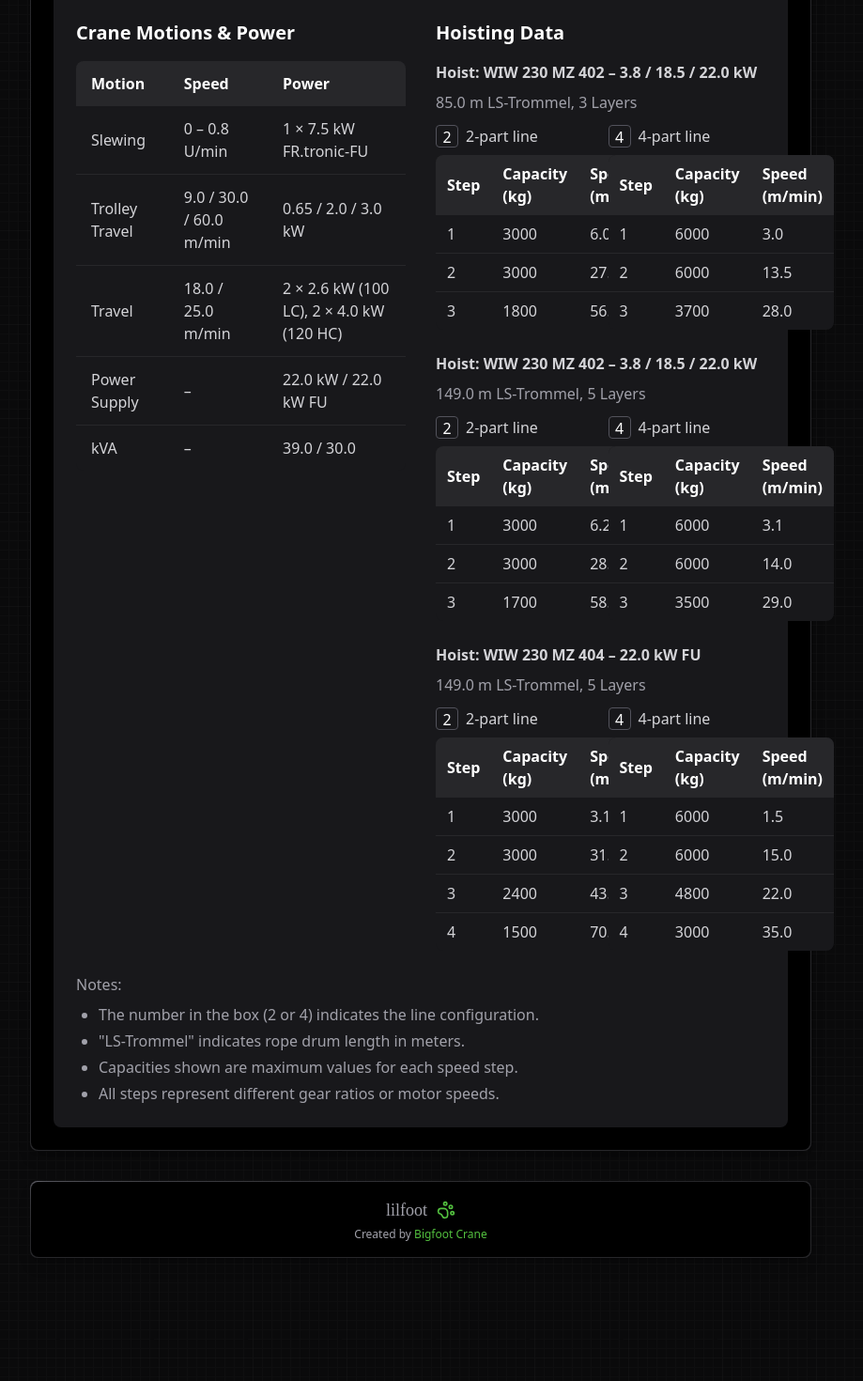
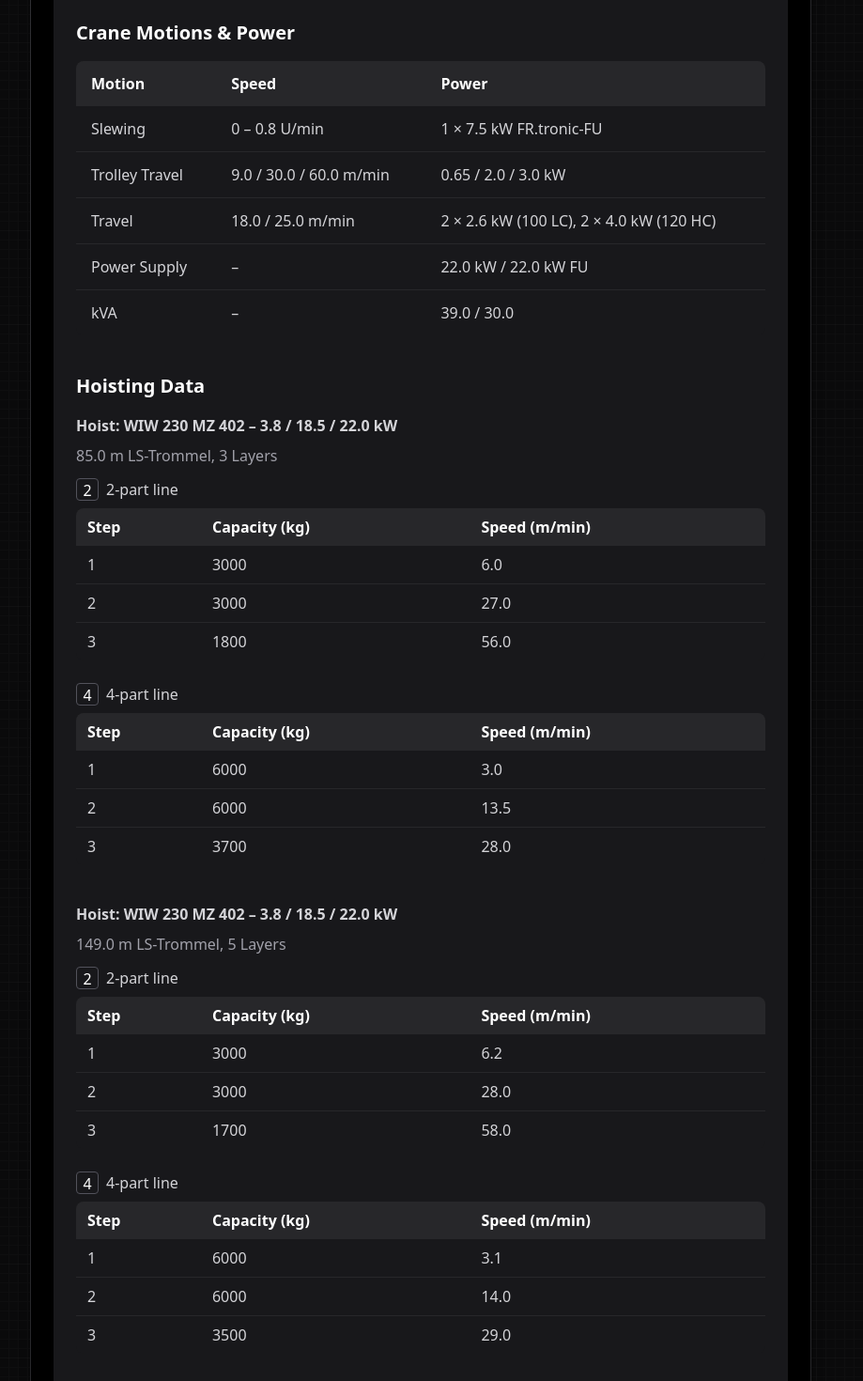
Before and after one commit to ArsCodeAmatoria/lilfoot, a Next.js app: page /tower-crane/liebherr-100lc in a window 1280 px wide. Shown: the part 2560-4030 px from the top of the page at 94% size, without its empty margins (336-1255 px from the left). Built offline with nearby package versions, Linux system fonts and the light colour scheme; a web font is replaced by a local one.

Commit message:
Update crane mechanism performance tables layout to vertical stacking

```diff
--- a/app/tower-crane/liebherr-100lc/charts.tsx
+++ b/app/tower-crane/liebherr-100lc/charts.tsx
@@ -374,9 +374,8 @@ export default function LoadCharts() {
           Detailed specifications of the crane's motions, power ratings, and hoisting capabilities in various configurations.
         </p>
 
-        <div className="grid grid-cols-1 lg:grid-cols-2 gap-8">
         {/* Left Panel - Crane Motions & Power */}
-          <div>
+        <div className="mb-10">
           <h3 className="text-xl font-bold mb-4">Crane Motions & Power</h3>
           <div className="overflow-x-auto">
             <table className="min-w-full bg-gray-900 rounded-lg overflow-hidden">
@@ -423,18 +422,18 @@ export default function LoadCharts() {
           <h3 className="text-xl font-bold mb-4">Hoisting Data</h3>
 
           {/* WIW 230 MZ 402 - 85.0m Drum */}
-            <div className="mb-6">
+          <div className="mb-10">
             <h4 className="font-bold mb-2 text-gray-300">Hoist: WIW 230 MZ 402 – 3.8 / 18.5 / 22.0 kW</h4>
             <p className="text-gray-400 mb-3">85.0 m LS-Trommel, 3 Layers</p>
 
-              <div className="grid grid-cols-1 md:grid-cols-2 gap-4">
             {/* 2-part line */}
-                <div>
+            <div className="mb-6">
               <div className="flex items-center gap-2 mb-2">
                 <div className="w-6 h-6 text-center leading-6 border border-gray-600 rounded">2</div>
                 <span className="text-gray-300">2-part line</span>
               </div>
-                  <table className="w-full bg-gray-900 rounded-lg overflow-hidden">
+              <div className="overflow-x-auto">
+                <table className="min-w-full bg-gray-900 rounded-lg overflow-hidden">
                   <thead className="bg-gray-800">
                     <tr>
                       <th className="px-3 py-2 text-left font-bold">Step</th>
@@ -461,6 +460,7 @@ export default function LoadCharts() {
                   </tbody>
                 </table>
               </div>
+            </div>
 
             {/* 4-part line */}
             <div>
@@ -468,7 +468,8 @@ export default function LoadCharts() {
                 <div className="w-6 h-6 text-center leading-6 border border-gray-600 rounded">4</div>
                 <span className="text-gray-300">4-part line</span>
               </div>
-                  <table className="w-full bg-gray-900 rounded-lg overflow-hidden">
+              <div className="overflow-x-auto">
+                <table className="min-w-full bg-gray-900 rounded-lg overflow-hidden">
                   <thead className="bg-gray-800">
                     <tr>
                       <th className="px-3 py-2 text-left font-bold">Step</th>
@@ -499,18 +500,18 @@ export default function LoadCharts() {
           </div>
 
           {/* WIW 230 MZ 402 - 149.0m Drum */}
-            <div className="mb-6">
+          <div className="mb-10">
             <h4 className="font-bold mb-2 text-gray-300">Hoist: WIW 230 MZ 402 – 3.8 / 18.5 / 22.0 kW</h4>
             <p className="text-gray-400 mb-3">149.0 m LS-Trommel, 5 Layers</p>
 
-              <div className="grid grid-cols-1 md:grid-cols-2 gap-4">
             {/* 2-part line */}
-                <div>
+            <div className="mb-6">
               <div className="flex items-center gap-2 mb-2">
                 <div className="w-6 h-6 text-center leading-6 border border-gray-600 rounded">2</div>
                 <span className="text-gray-300">2-part line</span>
               </div>
-                  <table className="w-full bg-gray-900 rounded-lg overflow-hidden">
+              <div className="overflow-x-auto">
+                <table className="min-w-full bg-gray-900 rounded-lg overflow-hidden">
                   <thead className="bg-gray-800">
                     <tr>
                       <th className="px-3 py-2 text-left font-bold">Step</th>
@@ -537,6 +538,7 @@ export default function LoadCharts() {
                   </tbody>
                 </table>
               </div>
+            </div>
 
             {/* 4-part line */}
             <div>
@@ -544,7 +546,8 @@ export default function LoadCharts() {
                 <div className="w-6 h-6 text-center leading-6 border border-gray-600 rounded">4</div>
                 <span className="text-gray-300">4-part line</span>
               </div>
-                  <table className="w-full bg-gray-900 rounded-lg overflow-hidden">
+              <div className="overflow-x-auto">
+                <table className="min-w-full bg-gray-900 rounded-lg overflow-hidden">
                   <thead className="bg-gray-800">
                     <tr>
                       <th className="px-3 py-2 text-left font-bold">Step</th>
@@ -575,18 +578,18 @@ export default function LoadCharts() {
           </div>
 
           {/* WIW 230 MZ 404 - 149.0m Drum */}
-            <div>
+          <div className="mb-10">
             <h4 className="font-bold mb-2 text-gray-300">Hoist: WIW 230 MZ 404 – 22.0 kW FU</h4>
             <p className="text-gray-400 mb-3">149.0 m LS-Trommel, 5 Layers</p>
 
-              <div className="grid grid-cols-1 md:grid-cols-2 gap-4">
             {/* 2-part line */}
-                <div>
+            <div className="mb-6">
               <div className="flex items-center gap-2 mb-2">
                 <div className="w-6 h-6 text-center leading-6 border border-gray-600 rounded">2</div>
                 <span className="text-gray-300">2-part line</span>
               </div>
-                  <table className="w-full bg-gray-900 rounded-lg overflow-hidden">
+              <div className="overflow-x-auto">
+                <table className="min-w-full bg-gray-900 rounded-lg overflow-hidden">
                   <thead className="bg-gray-800">
                     <tr>
                       <th className="px-3 py-2 text-left font-bold">Step</th>
@@ -618,6 +621,7 @@ export default function LoadCharts() {
                   </tbody>
                 </table>
               </div>
+            </div>
 
             {/* 4-part line */}
             <div>
@@ -625,7 +629,8 @@ export default function LoadCharts() {
                 <div className="w-6 h-6 text-center leading-6 border border-gray-600 rounded">4</div>
                 <span className="text-gray-300">4-part line</span>
               </div>
-                  <table className="w-full bg-gray-900 rounded-lg overflow-hidden">
+              <div className="overflow-x-auto">
+                <table className="min-w-full bg-gray-900 rounded-lg overflow-hidden">
                   <thead className="bg-gray-800">
                     <tr>
                       <th className="px-3 py-2 text-left font-bold">Step</th>
@@ -660,7 +665,6 @@ export default function LoadCharts() {
             </div>
           </div>
         </div>
-        </div>
 
         <div className="mt-6 text-gray-400">
           <p className="mb-2">Notes:</p>
```
Lines whose indentation alone changed are shown as unchanged.
